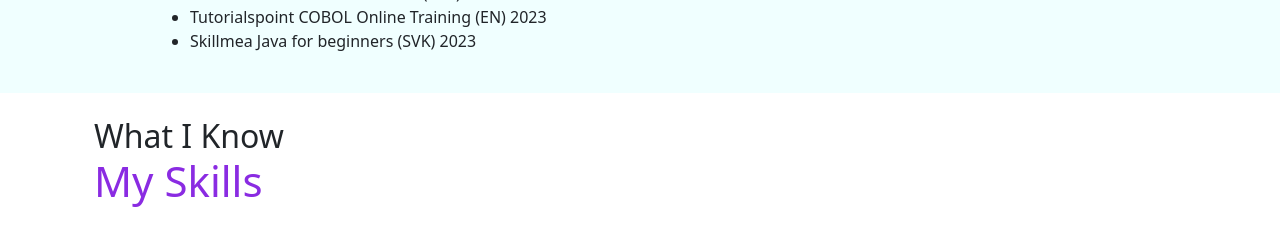
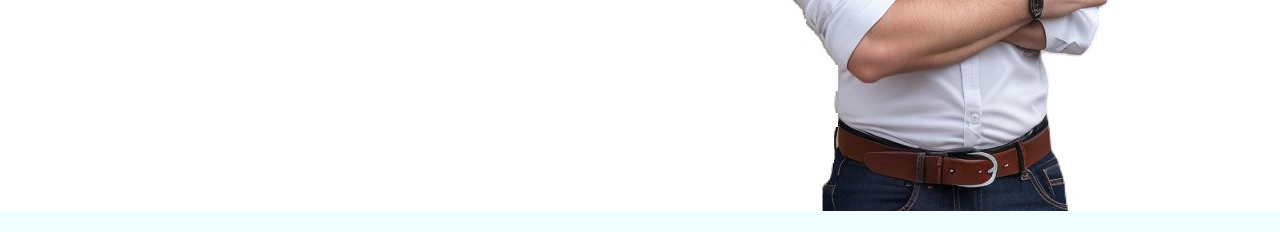
Before and after one commit to jakyd777/personal-page, a plain HTML site: page index.html in a window 1280 px wide. Shown: the part 597-829 px from the top of the page. Drawn offline with nearby package versions, Linux system fonts and the light colour scheme.

Commit message:
Update index.html
updating foto path to file

```diff
--- a/index.html
+++ b/index.html
@@ -72,7 +72,7 @@
       <div class="container col-xxl-8 px-4 pb-0">
         <div class="row flex-lg-row-reverse align-items-center g-5 pt-5 pb-0">
           <div class="col-10 col-sm-8 col-lg-6">
-            <img src="./images/ipone.png\" class="d-block mx-lg-auto img-fluid" alt="Foto" height="300" loading="lazy">
+            <img src="images/man-foto.jpg" class="d-block mx-lg-auto img-fluid" alt="Foto" height="300" loading="lazy">
           </div>
           <div class="col-lg-6">
             <h1 class="display-5 fw-bold text-body-emphasis lh-1 mb-3"><span class="h1-title">Hi I'm</span><br/> Vladimír JAKUBÍK</h1>
```
